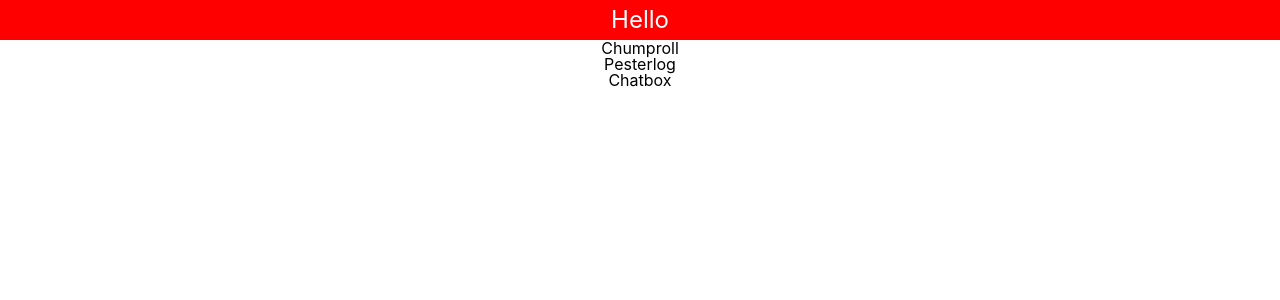
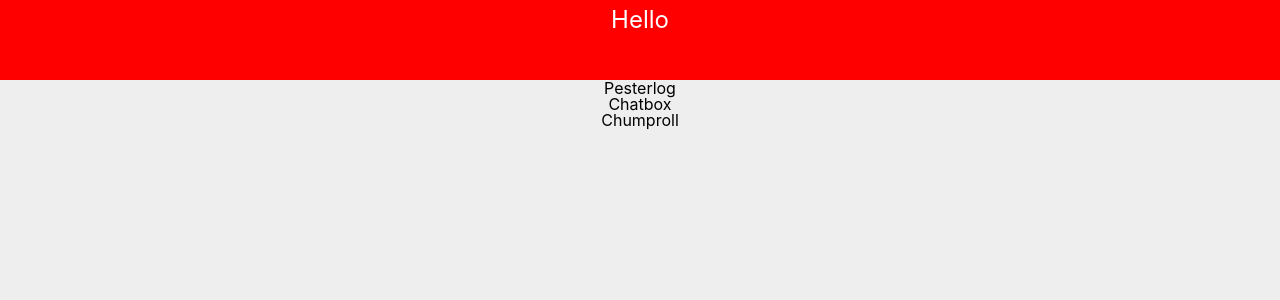
Before and after one commit to kmtenhouse/wwalkthiswweh, a React (Create React App) app in the folder client/: page / in a window 1280 px wide. Shown: the top 300 px of the page. Built offline with nearby package versions, Linux system fonts and the light colour scheme.

Commit message:
Laying in basic grid for items on the page

```diff
--- a/client/src/App.js
+++ b/client/src/App.js
@@ -6,18 +6,21 @@ import Chumproll from './components/Chumproll';
 import Chatbox from './components/Chatbox';
 import TrollianContainer from './components/TrollianContainer';
 import TrollianWindow from './components/TrollianWindow';
+import TrollianBody from './components/TrollianBody';
 
 
 function App() {
   return (
     <div className="App">
-      <TrollianHeader />
       <TrollianContainer>
-        <Chumproll />
-        <TrollianWindow>
-          <Pesterlog />
-          <Chatbox />
-        </TrollianWindow>
+        <TrollianHeader />
+        <TrollianBody>
+          <TrollianWindow>
+            <Pesterlog />
+            <Chatbox />
+          </TrollianWindow>
+          <Chumproll />
+        </TrollianBody>
       </TrollianContainer>
     </div>
   );
--- /dev/null
+++ b/client/src/components/TrollianBody/index.js
@@ -0,0 +1,7 @@
+import React from 'react';
+
+function TrollianBody(props) {
+    return(<div>{props.children}</div>);
+}
+
+export default TrollianBody;
--- a/client/src/components/TrollianContainer/index.js
+++ b/client/src/components/TrollianContainer/index.js
@@ -1,10 +1,18 @@
 import React from 'react';
+import styled from 'styled-components';
 
 function TrollianContainer(props) {
+    const Container = styled.div`
+    background-color: #eeeeee;
+    display: grid;
+    grid-template-columns: auto;
+    grid-template-rows: 10% auto;
+    height: 100vh;`;
+
     return (
-        <div className="container">
+        <Container>
             {props.children}
-        </div>
+        </Container>
     );
 }
 
```
